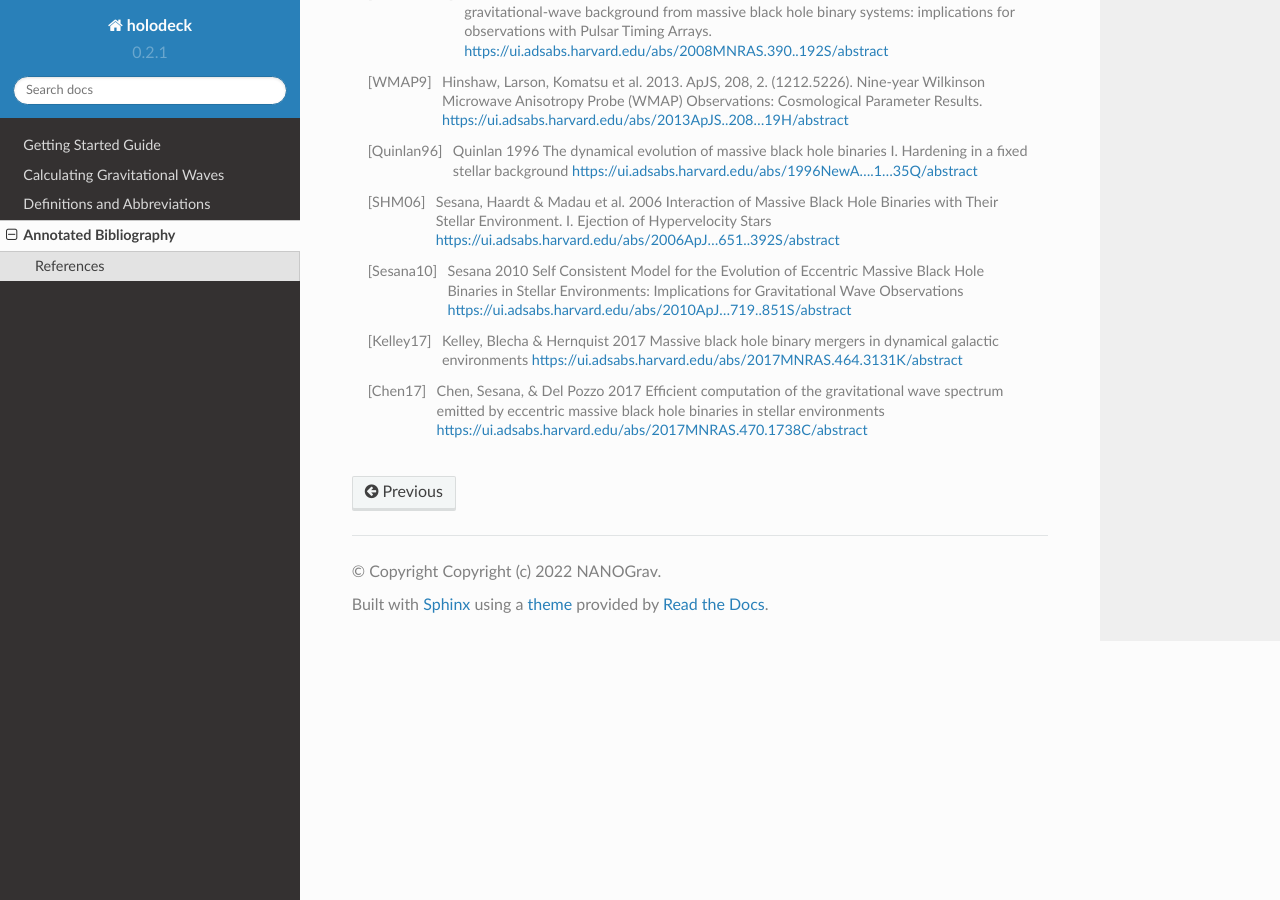
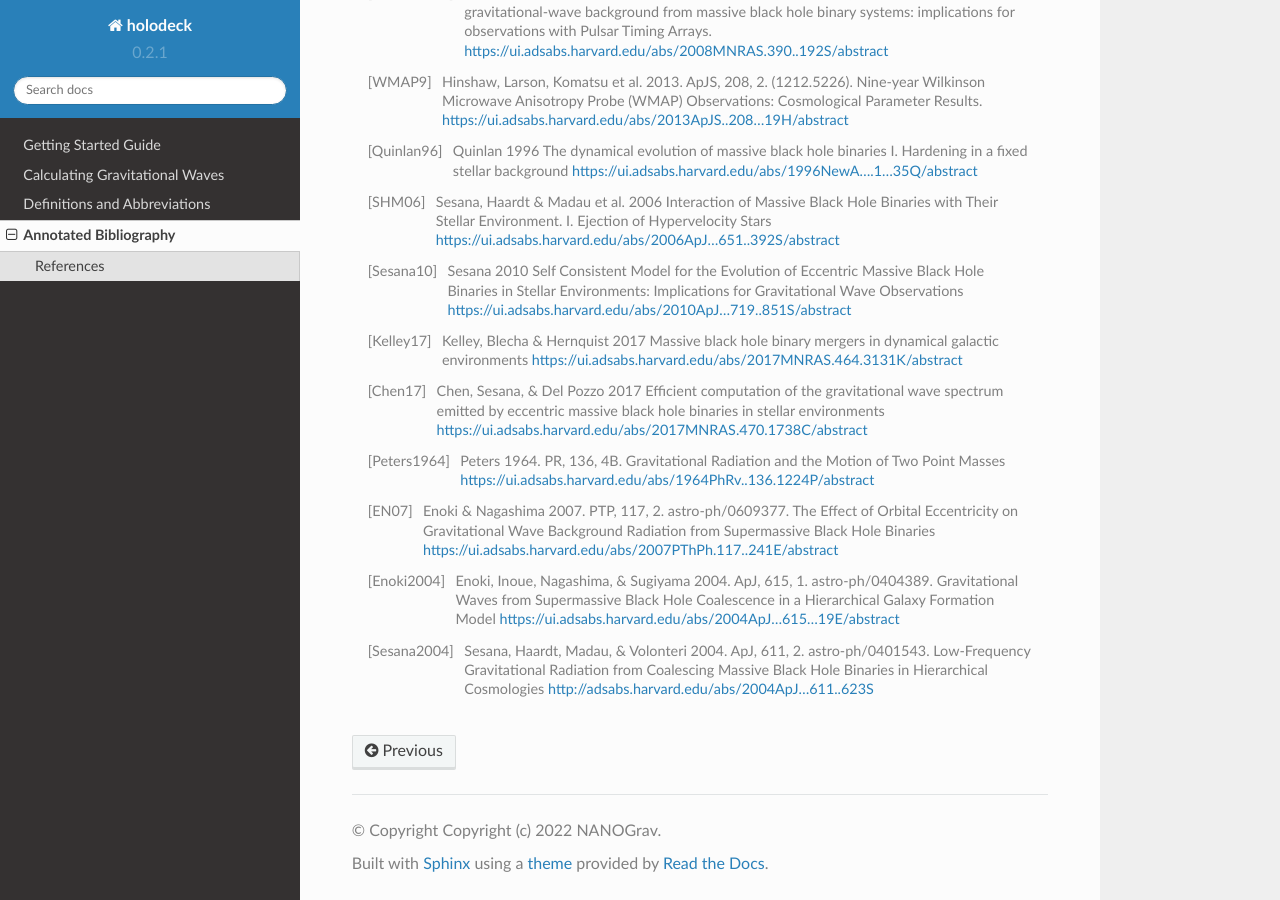
Before and after one commit to nanograv/holodeck, a Sphinx documentation site: the page built from docs/source/biblio.rst, in a window 1280 px wide and 900 px high, scrolled down 712 px. Built offline with Sphinx 7.4.7 and the Read the Docs theme 2.0.0, drawn with Linux system fonts in a browser that asks for light colours; pages that are not in the unit, such as notebooks, are missing from menus.

Commit message:
DOCS: add bibliography entries

```diff
--- a/docs/source/biblio.rst
+++ b/docs/source/biblio.rst
@@ -57,3 +57,19 @@ These are provided here for easy copy-and-paste usage in other files.
     Efficient computation of the gravitational wave spectrum emitted by eccentric massive
     black hole binaries in stellar environments
     https://ui.adsabs.harvard.edu/abs/2017MNRAS.470.1738C/abstract
+
+.. [Peters1964] Peters 1964.  PR, 136, 4B.
+    Gravitational Radiation and the Motion of Two Point Masses
+    https://ui.adsabs.harvard.edu/abs/1964PhRv..136.1224P/abstract
+
+.. [EN07] Enoki & Nagashima 2007.  PTP, 117, 2.  astro-ph/0609377.
+    The Effect of Orbital Eccentricity on Gravitational Wave Background Radiation from Supermassive Black Hole Binaries
+    https://ui.adsabs.harvard.edu/abs/2007PThPh.117..241E/abstract
+
+.. [Enoki2004] Enoki, Inoue, Nagashima, & Sugiyama 2004.  ApJ, 615, 1.  astro-ph/0404389.
+    Gravitational Waves from Supermassive Black Hole Coalescence in a Hierarchical Galaxy Formation Model
+    https://ui.adsabs.harvard.edu/abs/2004ApJ...615...19E/abstract
+
+.. [Sesana2004] Sesana, Haardt, Madau, & Volonteri 2004.  ApJ, 611, 2.  astro-ph/0401543.
+    Low-Frequency Gravitational Radiation from Coalescing Massive Black Hole Binaries in Hierarchical Cosmologies
+    http://adsabs.harvard.edu/abs/2004ApJ...611..623S
```
